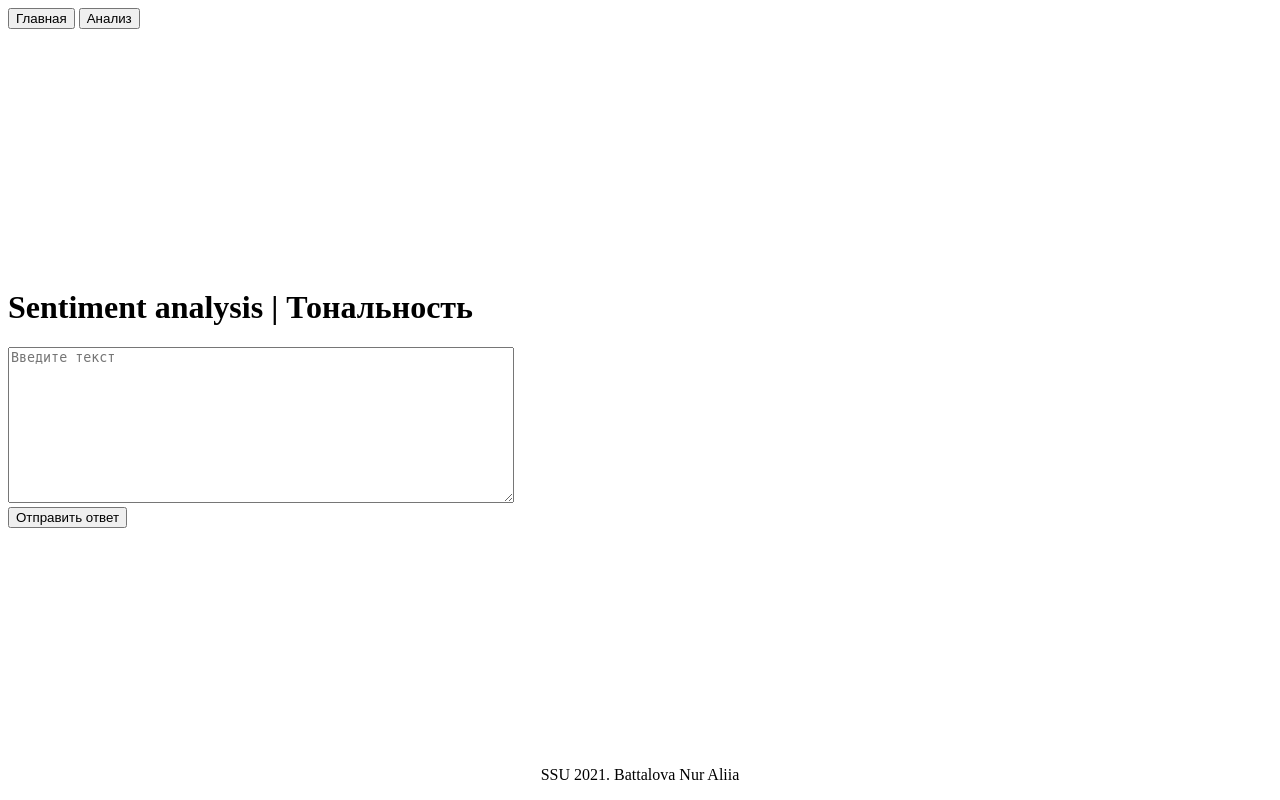
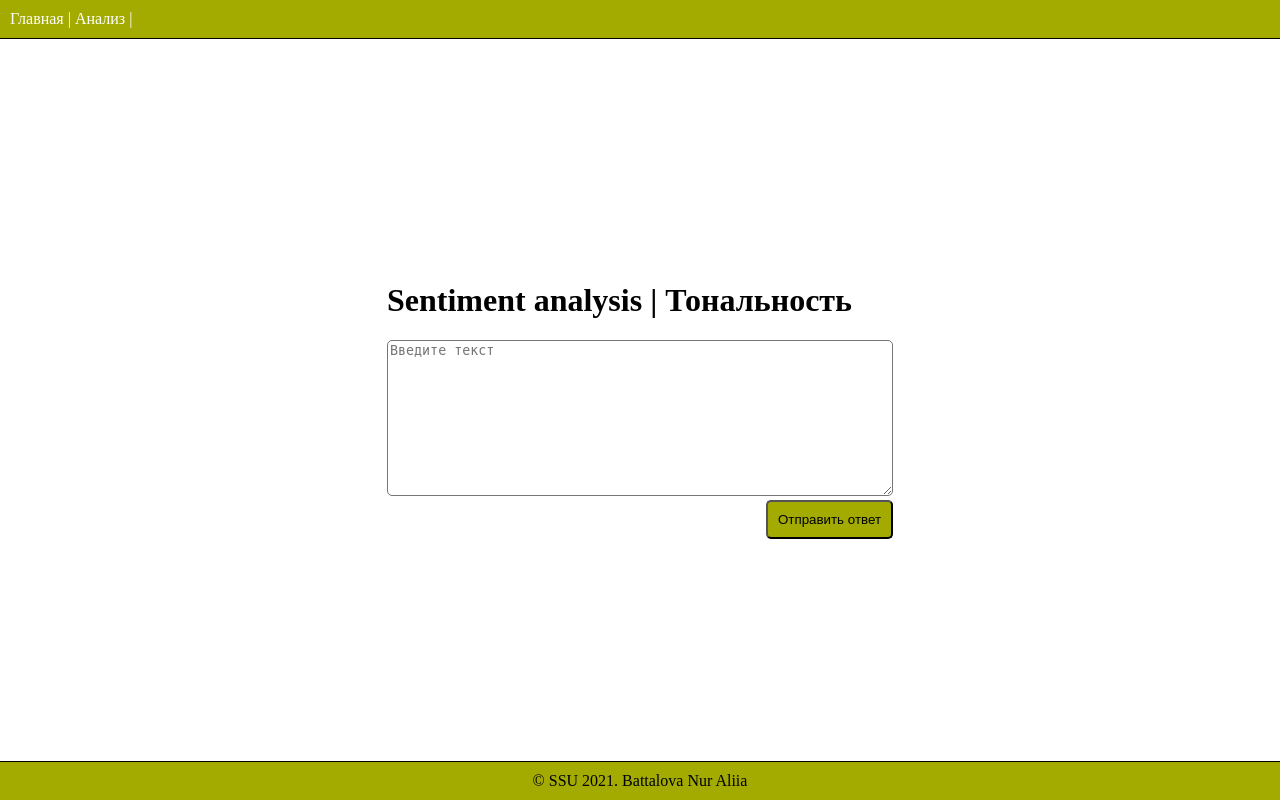
Before and after one commit to NurAliia/ML-sentiment-analysis-django, a Django app: template backend/server/apps/endpoints/templates/predict.html in a window 1280 px wide. Run offline with Django 3.2, Linux system fonts and the light colour scheme; the template is opened without the code that fills it, so the values that code supplies are empty.

Commit message:
Add styles

```diff
--- /dev/null
+++ b/backend/server/apps/endpoints/static/css/style.css
@@ -0,0 +1,90 @@
+body {
+  display: flex;
+  justify-content: space-between;
+  flex-direction: column;
+  height: 100vh;
+  margin: 0;
+}
+
+header {
+  background-color: #a3ab01;
+  padding: 10px;
+  border-bottom: 1px solid black;
+}
+
+#navbar {
+  margin: 0;
+  padding: 0;
+  list-style-type: none;
+}
+#navbar li {
+  display: inline;
+  color: #fefefe;
+}
+
+#navbar li:hover {
+  color: #000;
+}
+
+#navbar li:after {
+  content: '|';
+  color: #fefefe;
+}
+
+form {
+  width: fit-content;
+  margin: auto;
+}
+
+arctile {
+  height: 100%;
+}
+
+.result {
+  padding: 10px;
+  margin: auto;
+}
+
+textarea {
+  width: 500px;
+  height: 150px;
+  border-radius: 5px;
+}
+
+.page-prediction {
+  width: fit-content;
+  margin: auto;
+}
+
+.action {
+  display: flex;
+  justify-content: flex-end;
+}
+
+footer {
+  display: flex;
+  justify-content: center;
+  padding: 10px;
+  border-top: 1px solid black;
+  background-color: #a3ab01;
+}
+
+.description {
+  display: flex;
+  justify-content: center;
+  margin-top: 30px;
+}
+
+.send_button {
+  padding: 10px;
+  background-color: #a3ab01;
+  border-radius: 5px;
+}
+
+.send_button:hover {
+  background: linear-gradient(#a3ab01, #6a6a6a);
+}
+
+.result-error {
+  color: #FF4500;
+}
--- a/backend/server/apps/endpoints/static/style.css
+++ /dev/null
@@ -1,25 +0,0 @@
-body {
-  display: flex;
-  justify-content: space-between;
-  flex-direction: column;
-  height: 97vh;
-}
-
-arctile {
-  height: 100%;
-}
-
-textarea {
-  width: 500px;
-  height: 150px;
-}
-
-footer {
-  display: flex;
-  justify-content: center;
-}
-
-.description {
-  display: flex;
-  justify-content: center;
-}
--- a/backend/server/apps/endpoints/templates/predict.html
+++ b/backend/server/apps/endpoints/templates/predict.html
@@ -3,24 +3,25 @@
 <script>
     document.title = 'Определить тональность текста';
 </script>
-<div class="dictionary_search">
-    <form method="POST" action="/predict/">
+<div class="page-prediction">
+    <form method="POST" action="#">
         {% csrf_token %}
         <div class="main_text">
             <h1 class="page_title">Sentiment analysis | Тональность</h1>
             <textarea name="text" class="form_content" placeholder="Введите текст" required></textarea>
-            <div class="form_content">
+            <div class="action">
                <button class="send_button" type="submit">Отправить ответ</button>
             </div>
         </div>
     </form>
     {% if response %}
-        <h1 class="result">
+    <div class="result">
+        <h1 >
             Результат
         </h1>
         {% if query_result.status == 'OK' %}
             {% if query_result.probability == 0 %}
-                <article class="result">\
+                <article class="result">
                     <h3>Уровень тревожности автора текста - Низкий</h3>
                     Низкая тревожность сигнализирует о том, что испытуемый нуждается в повышении чувства
                     ответственности и осознании реальных мотивов собственной деятельности. Но иногда очень
@@ -40,11 +41,12 @@
                     уверенности в успехе.
                 </arctile>
             {% endif %}
-        {% elif query_result.status == 'Error' %}
-            <div class="result-error">
-                {{ query_result.message }}
-            </div>
+            {% elif query_result.status == 'Error' %}
+                <div class="result-error">
+                    Error: {{ query_result.message }}
+                </div>
         {% endif %}
+    </div>
     {% endif %}
 </div>
 {% endblock %}
--- a/backend/server/apps/endpoints/templates/wrapper.html
+++ b/backend/server/apps/endpoints/templates/wrapper.html
@@ -1,6 +1,7 @@
 <!DOCTYPE html>
 
-{% load staticfiles %}
+{% load static %}
+<link rel="stylesheet" href="{% static 'css/style.css' %}" type="text/css"/>
 
 <html lang="ru">
 
@@ -11,18 +12,22 @@
         <meta http-equiv="X-UA-Compatible" content="ie=edge">
 
         <title>Sentiment Analyzer</title>
-
-        <link rel="stylesheet" href="{% static 'style.css' %}" type="text/css"/>
     </head>
 
     <body>
         <header>
-            <button onclick="handleRedirect('Главная')">Главная</button>
-            <button onclick="handleRedirect('Анализ')">Анализ</button>
+            <ul id="navbar">
+                <li>
+                    <a onclick="handleRedirect('Главная')">Главная</a>
+                </li>
+                <li>
+                    <a onclick="handleRedirect('Анализ')">Анализ</a>
+                </li>
+            </ul>
         </header>
         {% block content %}
         {% endblock %}
-        <footer class="footer">SSU 2021. Battalova Nur Aliia</footer>
+        <footer class="footer">&#169 SSU 2021. Battalova Nur Aliia</footer>
     </body>
     <script>
         const handleRedirect = (type) => {
--- a/backend/server/server/settings.py
+++ b/backend/server/server/settings.py
@@ -42,7 +42,7 @@ INSTALLED_APPS = [
     #apps
     'apps.endpoints',
     'apps.ml',
-    'apps.endpoints.static'
+    'apps.endpoints.public'
 ]
 
 MIDDLEWARE = [
```
Also changed, not shown: backend/server/apps/endpoints/public/style.css (added, +76 -0 lines).
